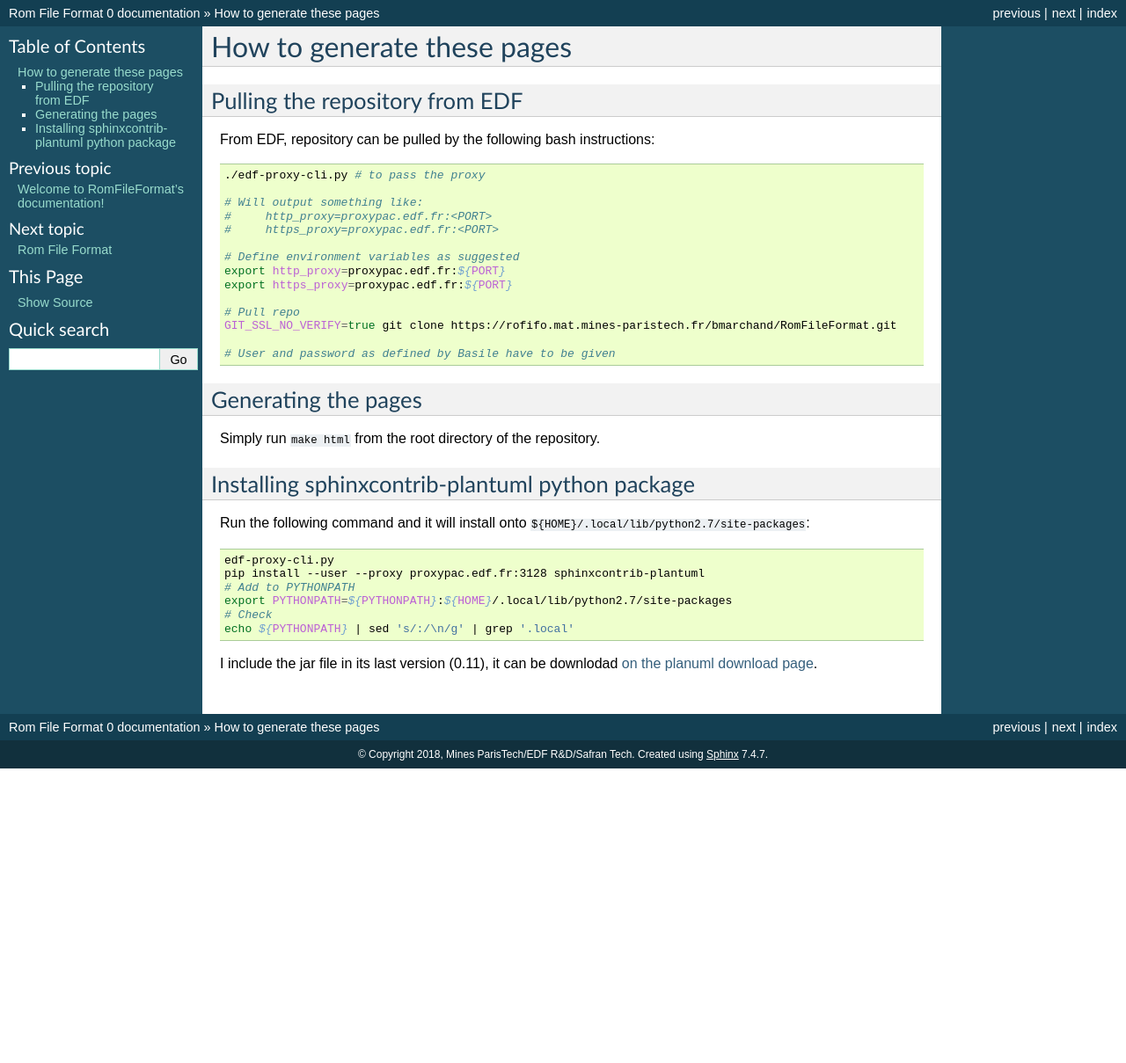
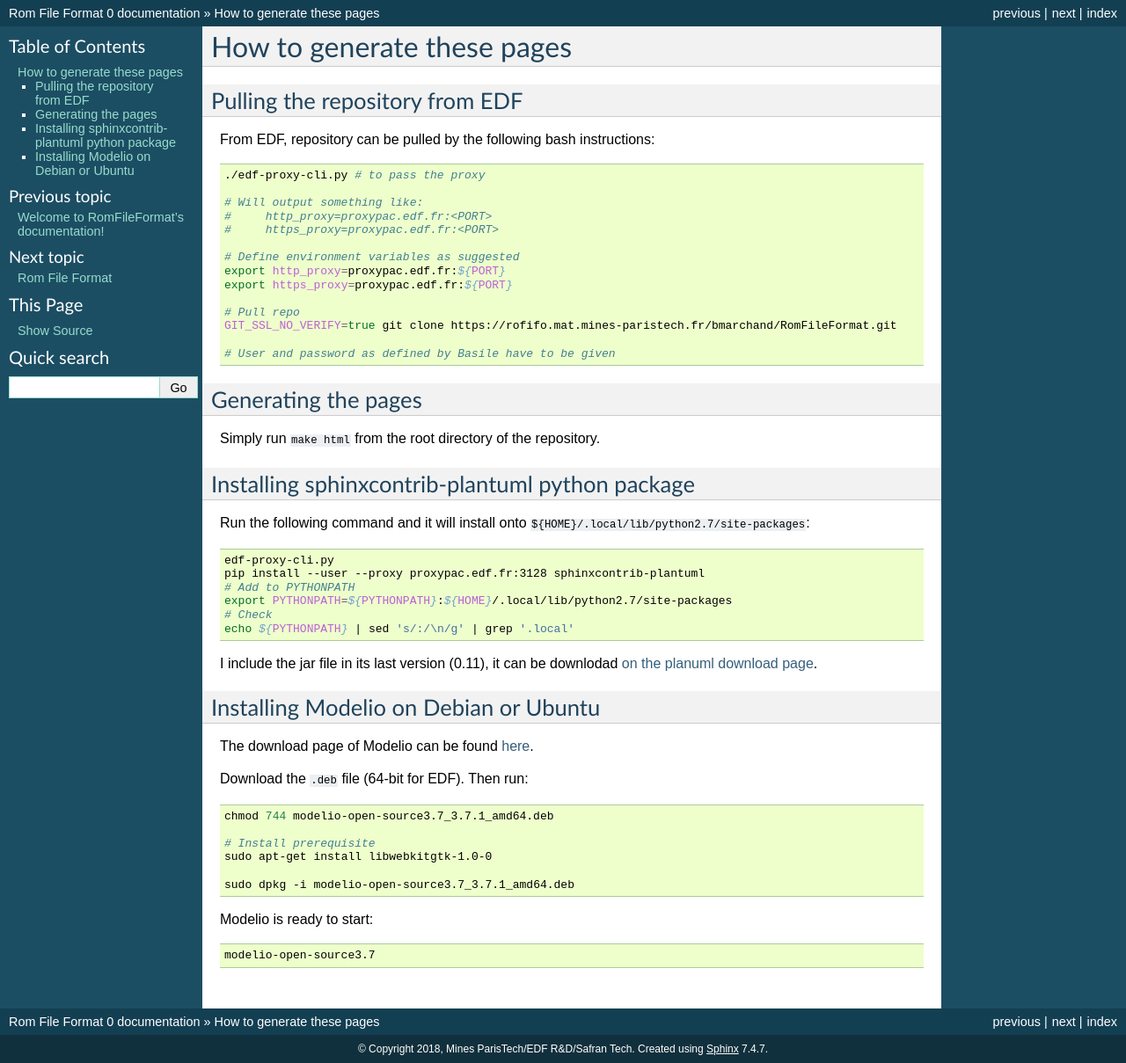
Before and after one commit to feelpp/mordicus, a Sphinx documentation site: the page built from source/sphinx-instructions.rst, in a window 1280 px wide. Shown: the whole page at 88% size. Built offline with Sphinx 7.4.7, drawn with Linux system fonts in a browser that asks for light colours; before the commit the page ends 900 px from its top, so only the background shows below that.

Commit message:
Instructions to install Modelio

```diff
--- a/source/sphinx-instructions.rst
+++ b/source/sphinx-instructions.rst
@@ -46,3 +46,25 @@ Run the following command and it will install onto ``${HOME}/.local/lib/python2.
     echo ${PYTHONPATH} | sed 's/:/\n/g' | grep '.local'
 
 I include the jar file in its last version (0.11), it can be downlodad `on the planuml download page <https://downloads.sourceforge.net/project/plantuml/plantuml.jar?r=https%3A%2F%2Fsourceforge.net%2Fprojects%2Fplantuml%2Ffiles%2Fplantuml.jar%2Fdownload&ts=1530089699>`_.
+
+Installing Modelio on Debian or Ubuntu
+~~~~~~~~~~~~~~~~~~~~~~~~~~~~~~~~~~~~~~
+
+The download page of Modelio can be found `here <https://www.modelio.org/downloads/download-modelio.html>`_.
+
+Download the ``.deb`` file (64-bit for EDF). Then run:
+
+.. code-block:: sh
+
+    chmod 744 modelio-open-source3.7_3.7.1_amd64.deb
+
+    # Install prerequisite
+    sudo apt-get install libwebkitgtk-1.0-0
+
+    sudo dpkg -i modelio-open-source3.7_3.7.1_amd64.deb
+
+Modelio is ready to start:
+
+.. code-block:: sh
+
+    modelio-open-source3.7
```
